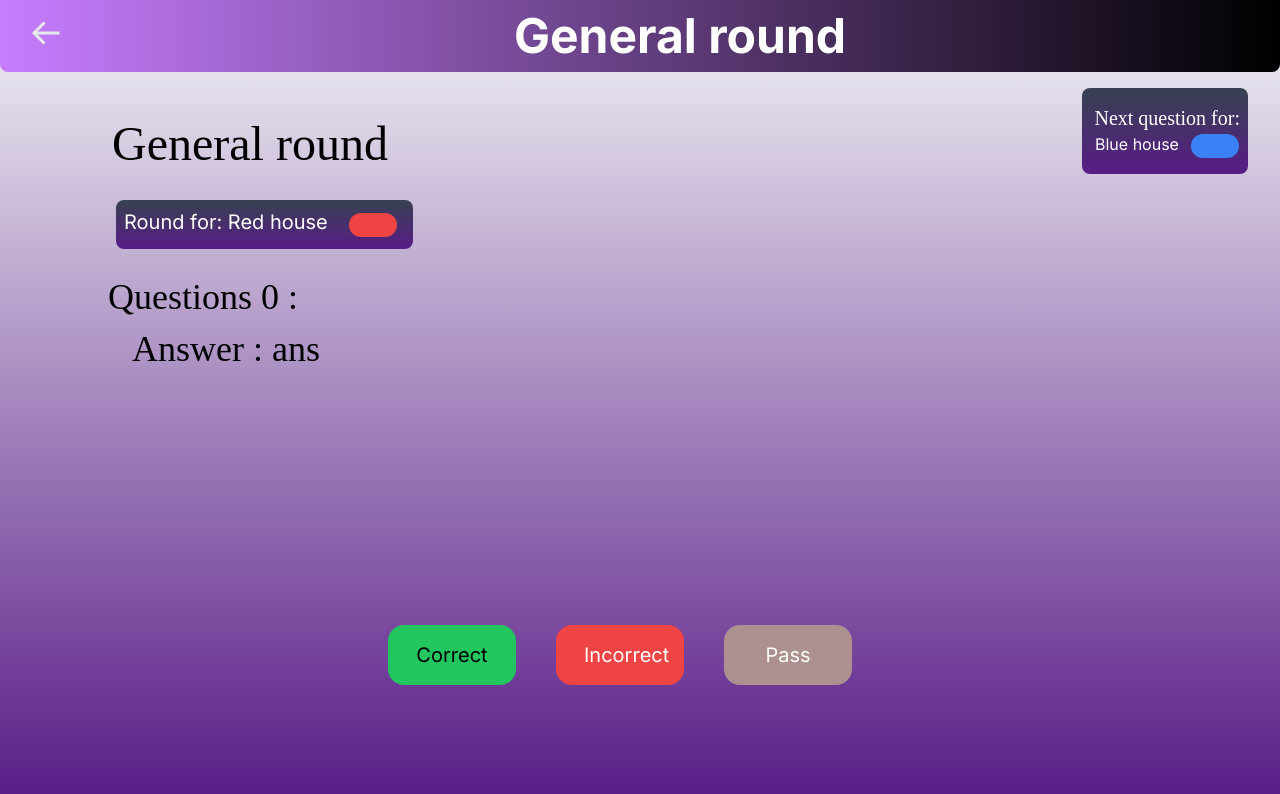
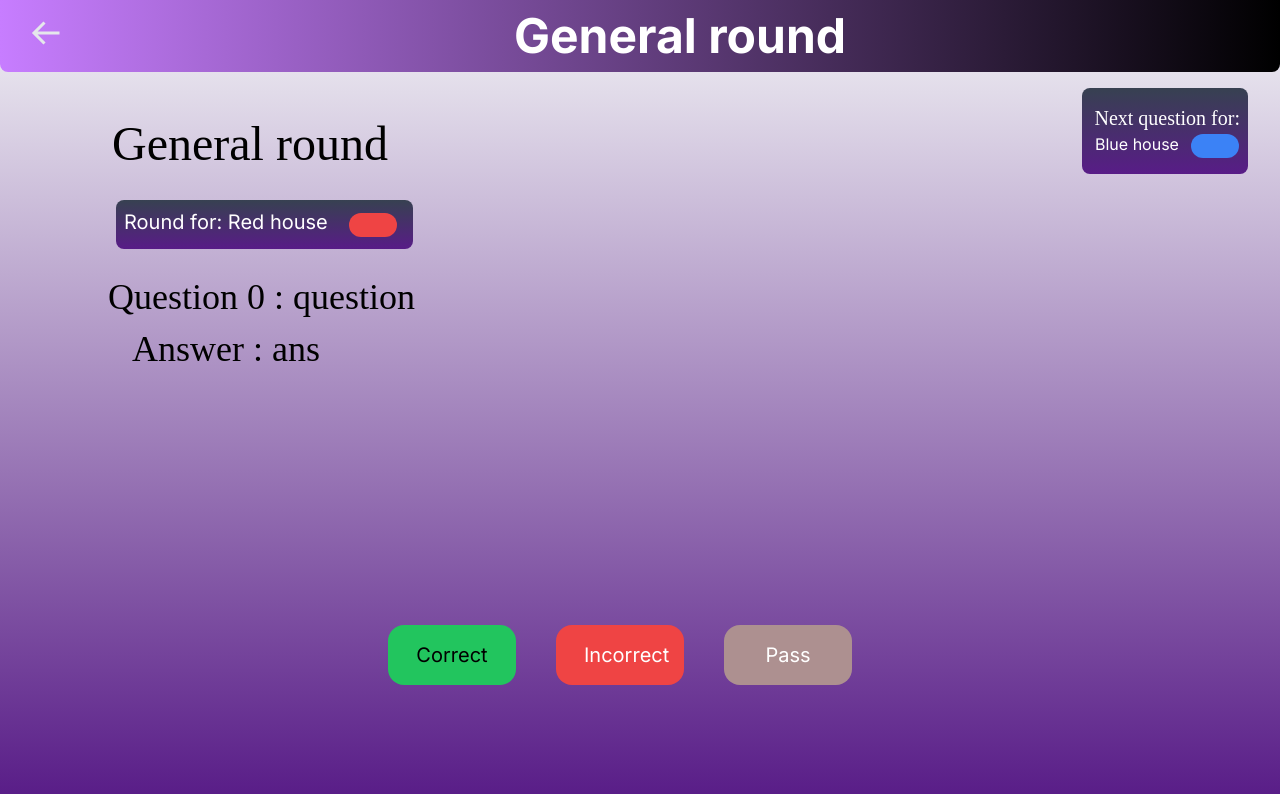
Before and after one commit to cdyniranjan7321/Quiz_App_Project_in_React_Js, a Next.js app: page /generalQuestion in a window 1280 px wide. Shown: the top 794 px of the page. Built offline with nearby package versions, Linux system fonts and the light colour scheme.

Commit message:
added rapid fire folder and page

```diff
--- a/src/app/rapidfire/page.tsx
+++ b/src/app/rapidfire/page.tsx
@@ -0,0 +1,20 @@
+'use client'
+import React, { useState, useEffect } from 'react'
+import Navbar from '@/components/Navbar'
+import Question from '@/components/Question'
+const RapidFireRound = () => {
+  return (
+    // starting whole page
+    <div className='h-screen w-screen overflow-hidden flex bg-blue-gray-900 bg-gradient-to-b from-gray-100 to-purple-900'>
+      {/* starting navbar and main page  */}
+      <div className='flex flex-col w-full'>
+        {/* start navbar  and main page*/}
+        <Navbar title='Rapid Fire Round'/>
+        {/* end navbar */}
+        <Question isRapidFirePage={true}/>
+      </div>
+      {/* ending navbar and main page  */}
+    </div>
+  )
+}
+export default RapidFireRound
--- a/src/components/Question.tsx
+++ b/src/components/Question.tsx
@@ -1,27 +1,26 @@
 'use client'
-import React, {useState} from 'react'
+import React, { useState } from 'react'
 type AvailableProps = {
   isGeneralAPage?: boolean
+  isRapidFirePage?: boolean
   questionNum?: number
 }
 const Question = (props: AvailableProps) => {
-  const { isGeneralAPage,questionNum } = props
-  const [showText, setShowText] = useState(false);
+  const { isGeneralAPage, isRapidFirePage, questionNum } = props
+  const [showText, setShowText] = useState(false)
   const handlePassButtonClick = () => {
-    setShowText(true);
+    setShowText(true)
   }
   return (
     <div className='flex flex-col justify-center'>
-      <div className='flex flex-row h-full'>
+      <div className='flex flex-row h-full justify-between'>
         <div className='w-[70%] ml-24 mt-8 '>
           <div className='flex flex-row justify-between'>
             <div className='flex flex-col'>
               {isGeneralAPage && (
                 <span className='text-3xl lg:text-5xl p-4 font-italiana'>
                   General round
-                  {showText && (
-                  <span className='pl-2'>pass question</span>
-                  )}
+                  {showText && <span className='pl-2'>pass question</span>}
                 </span>
               )}
               <div className='flex'>
@@ -34,7 +33,7 @@ const Question = (props: AvailableProps) => {
           </div>
           <div className='text-2xl lg:text-4xl p-3 font-italiana'>
             {' '}
-            Questions {questionNum} :
+            Question {questionNum} : question
           </div>
           <div className='text-2xl lg:text-4xl pl-9 font-italiana'>
             {' '}
@@ -42,7 +41,7 @@ const Question = (props: AvailableProps) => {
           </div>
         </div>
         {/* starting second part  */}
-        <div className='flex flex-col w-[30%] gap-12  '>
+        {!isRapidFirePage && (<div className='flex flex-col w-[30%] gap-12  '>
           {/* top part of right side */}
           <div className='flex flex-col items-center bg-gray-900 bg-gradient-to-b from-gray-700 to-purple-900 text-white mt-4 mr-8 rounded-lg pl-3 pr-2 py-4 ml-auto'>
             <span className='font-italiana text-xl'>Next question for:</span>
@@ -51,7 +50,12 @@ const Question = (props: AvailableProps) => {
               <button className='ml-2 bg-blue-500 w-12 h-6 rounded-xl py-2'></button>
             </span>
           </div>
-        </div>
+        </div>)}
+        {isRapidFirePage && (
+          <div className=' bg-gray-900 bg-gradient-to-b from-gray-700 to-purple-900 text-white p-2 rounded-lg text-xl my-4 w-22 h-12 mr-6 '>
+            Set : A
+          </div>
+        )}
       </div>
       <div className=' flex justify-center mt-64 mb-4'>
         <button className=' bg-green-500 rounded-2xl mr-10 px-7 py-4 w-32 text-xl'>
@@ -61,12 +65,21 @@ const Question = (props: AvailableProps) => {
           Incorrect
         </button>
         <button
-          className='bg-custom-brown rounded-2xl mr-10 px-7 py-4 w-32 text-white text-xl' onClick={handlePassButtonClick}
+          className='bg-custom-brown rounded-2xl mr-10 px-7 py-4 w-32 text-white text-xl'
+          onClick={handlePassButtonClick}
         >
           Pass
         </button>
+        {isRapidFirePage && (
+          <button
+            className=' bg-blue-700 rounded-2xl mr-10 px-7 py-4 w-32 text-white text-xl'
+            onClick={handlePassButtonClick}
+          >
+            Next
+          </button>
+        )}
       </div>
     </div>
   )
 }
-export default Question;
+export default Question
```
